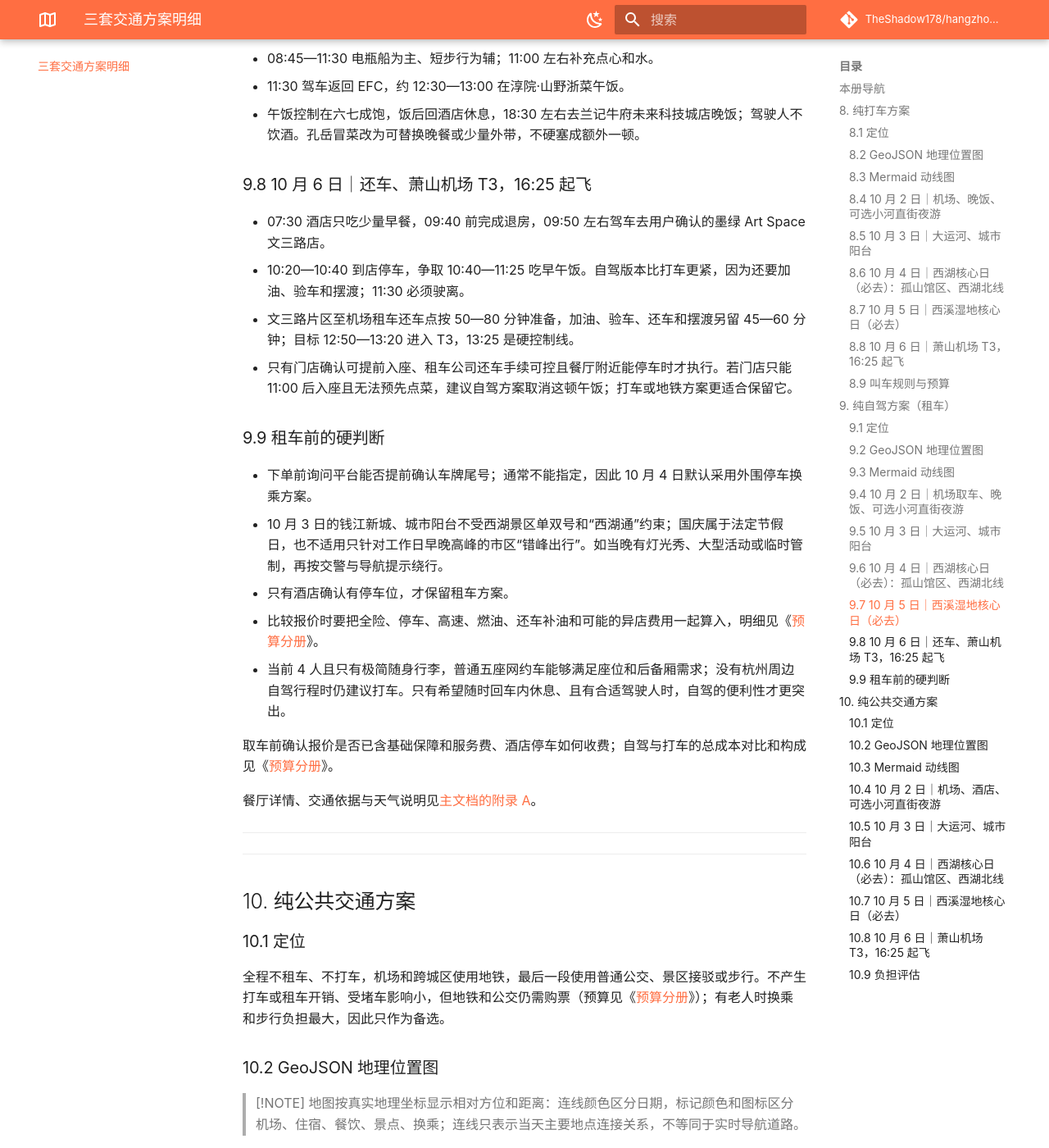
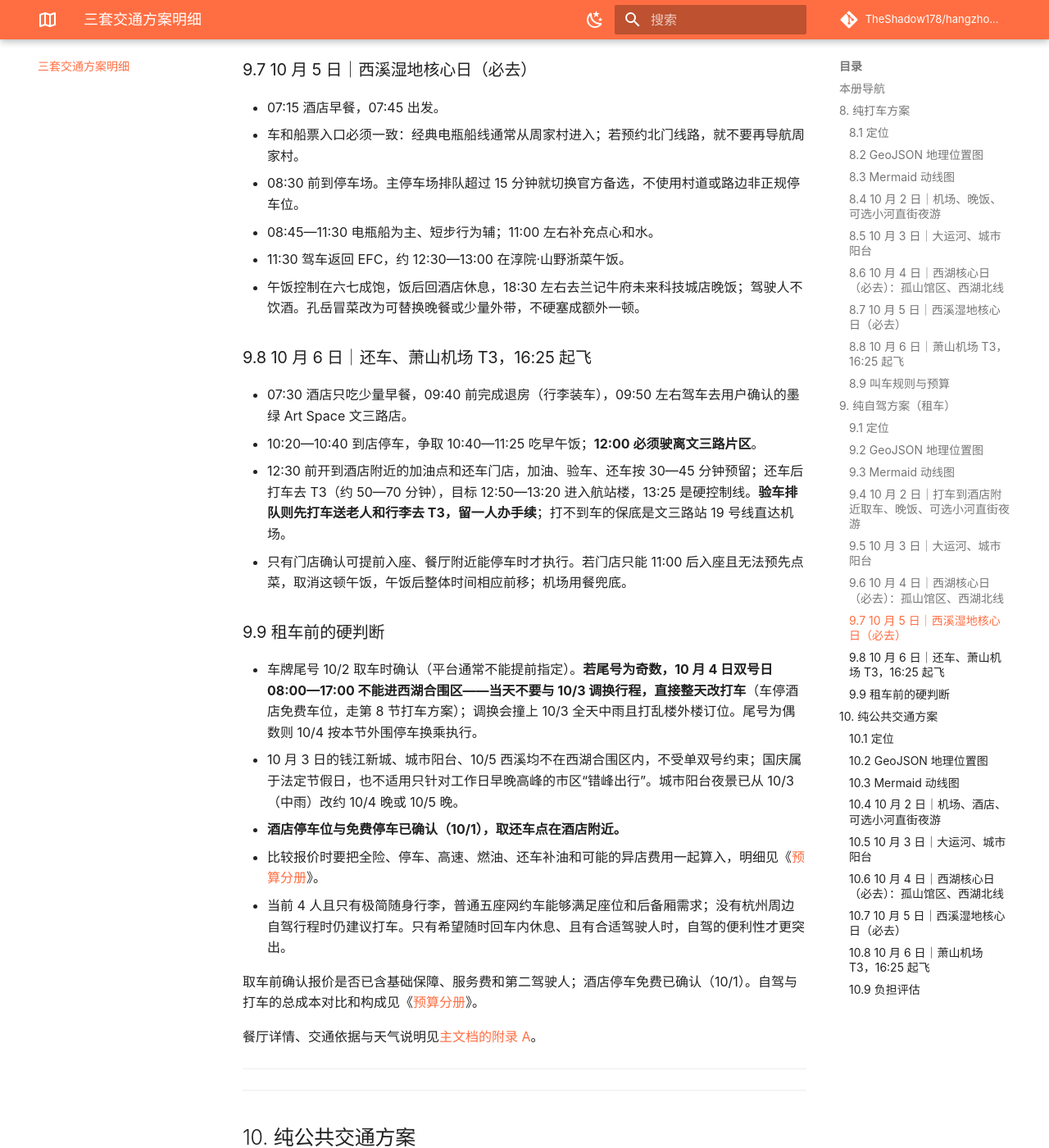
Before and after one commit to TheShadow178/hangzhou-trip, an MkDocs documentation site: the page built from docs/traffic.md, in a window 1280 px wide and 1400 px high, scrolled down 13400 px. Shown: the whole window at 82% size. Built offline with MkDocs 1.6.1 and Material for MkDocs 9.7.7, drawn with Linux system fonts in a browser that asks for light colours; comment, search, counter and statistics services are not loaded; some of the changed text lies outside the part shown.

Commit message:
落实租车细节：取还车点在酒店附近、停车免费；明确奇数尾号 10/4 改打车不换日
- 10/2 改为 T3 打车到酒店附近取车（确认门店不早于 17:30 关门，
  赶不上改约次日一早）；10/6 酒店附近加油还车后打车去机场，
  12:30 前还完、19 号线保底，同步更新自驾节动线图与 9.4/9.8
- 车牌尾号 10/2 取车时确认：奇数则 10/4 整天车停酒店改打车，
  不与 10/3 换日（楼外楼订位锁定、10/3 全天中雨宜室内）
- 酒店四晚停车免费已确认，budget 自驾口径同步更新
- 西溪门票明确为实名指定日期付费电子票，国庆船班可能约满，
  立即下单不等当天（线上 70/窗口 80）

````diff
--- a/docs/traffic.md
+++ b/docs/traffic.md
@@ -2,7 +2,7 @@
 
 > 本文是《[主文档](index.md)》第 8—10 章的独立分册。三套方案均保留完整逐日行程、餐厅、返程和风险说明，彼此不依赖，实际出行只需打开选中的一套。
 > 返回：[主文档](index.md) ｜ [预算文档](budget.md)（本分册不出现具体金额）
-> **2026-10-01：已确定租车，本次以第 9 节纯自驾方案为准；第 8、10 节保留为市内短驳与雨天备用。取车前务必核对车牌尾号与西湖单双号限行的匹配（主文档 6.2）。**
+> **2026-10-01：已确定租车，本次以第 9 节纯自驾方案为准；第 8、10 节保留为市内短驳与雨天备用。取还车点在酒店附近、酒店停车免费；10/2 从 T3 打车到取车点取车、10/6 酒店附近还车后打车去机场。车牌尾号 10/2 取车时确认：若为奇数，10/4（双号日）整天改打车，不调换行程（主文档 6.2）。**
 
 ## 本册导航
 
@@ -170,7 +170,7 @@
 
 ### 9.1 定位
 
-10 月 2 日在机场取车，10 月 6 日回机场还车；城区间由本人驾驶。景区内部仍要步行、坐船，遇法定管制时必须停车换乘官方接驳。因此这里的“纯自驾”是指不主动使用出租车或地铁，不代表汽车能驶入每个景点。
+**10/1 确认：取还车点均在酒店附近（非机场门店），酒店住客停车免费。**10 月 2 日落地后打车至取车点取车、再开回酒店；10 月 6 日在酒店附近加油还车后打车去机场（文三路 19 号线保底）。城区间由本人驾驶；景区内部仍要步行、坐船，遇法定管制时必须停车换乘官方接驳。因此这里的“纯自驾”是指行程主体自驾（仅机场两端各用一程打车），不代表汽车能驶入每个景点。
 
 车内舒适，但西湖的单双号、限量通行和停车问题非常实际。老人同行时可选，但整体仍不如纯打车省心。
 
@@ -193,7 +193,7 @@
 flowchart TB
   subgraph C02["10 月 2 日 · 取车与可选夜游"]
     direction LR
-    C02A(["✈️ 萧山机场"]) --> C02B(["🚙 取车"])
+    C02A(["✈️ 萧山机场"]) -->|打车| C02B(["🚙 酒店附近取车"])
     C02B -->|自驾| C02C(["🏨 海创园酒店"])
     C02C --> C02D(["🍜 EFC 停车·新榆园"])
     C02D -.->|条件满足才去| C02E(["🅿️ 小河直街外围停车"])
@@ -231,8 +231,8 @@
   subgraph C06["10 月 6 日 · 还车与返程"]
     direction LR
     C06A(["🏨 酒店退房"]) -->|自驾| C06B(["🍜 墨绿 Art Space 文三路店"])
-    C06B --> C06C(["🚙 加油·机场还车"])
-    C06C -->|门店摆渡| C06D(["✈️ 萧山机场 T3"])
+    C06B --> C06C(["🚙 酒店附近加油还车"])
+    C06C -->|打车/19 号线| C06D(["✈️ 萧山机场 T3"])
   end
   C02F -.->|次日| C03A
   C03G -.->|次日| C04A
@@ -255,10 +255,11 @@
   style C06 fill:#fafafa,stroke:#cbd5e1,stroke-width:1.5px,color:#475569
 ```
 
-### 9.4 10 月 2 日｜机场取车、晚饭、可选小河直街夜游
+### 9.4 10 月 2 日｜打车到酒店附近取车、晚饭、可选小河直街夜游
 
-- 落地后取车，检查车牌尾号、ETC、油量、保险、第二驾驶人和异地违章处理规则。
-- 机场到酒店按 90—120 分钟准备；入住时登记车牌并确认停车是否免费。
+- 15:05 落地、取完行李后打车到酒店附近的取车点（机场到未来科技城约 50—70 分钟）；**取车前确认门店当天关门时间不早于 17:30，赶不上就改约 10/3 一早取车，当晚打车往返新榆园**。
+- 取车时检查车牌尾号（拍照发给家人/填入主文档 7.6）、ETC、油量、保险、第二驾驶人和异地违章处理规则，车身伤况拍照留底。
+- 开车到酒店约 10 分钟；入住时登记车牌，**住客停车已确认免费**。
 - 17:30 左右驾车去 EFC 商业停车场，在新榆园（EFC 欧美金融城欧洲中心 T10 区 1 楼 101—103 号）吃晚饭。
 
 满足“19:00 前吃完、老人状态好、无明显降雨、驾驶人不饮酒”四个条件，再去小河直街：
@@ -306,20 +307,20 @@
 
 ### 9.8 10 月 6 日｜还车、萧山机场 T3，16:25 起飞
 
-- 07:30 酒店只吃少量早餐，09:40 前完成退房，09:50 左右驾车去用户确认的墨绿 Art Space 文三路店。
-- 10:20—10:40 到店停车，争取 10:40—11:25 吃早午饭。自驾版本比打车更紧，因为还要加油、验车和摆渡；11:30 必须驶离。
-- 文三路片区至机场租车还车点按 50—80 分钟准备，加油、验车、还车和摆渡另留 45—60 分钟；目标 12:50—13:20 进入 T3，13:25 是硬控制线。
-- 只有门店确认可提前入座、租车公司还车手续可控且餐厅附近能停车时才执行。若门店只能 11:00 后入座且无法预先点菜，建议自驾方案取消这顿午饭；打车或地铁方案更适合保留它。
+- 07:30 酒店只吃少量早餐，09:40 前完成退房（行李装车），09:50 左右驾车去用户确认的墨绿 Art Space 文三路店。
+- 10:20—10:40 到店停车，争取 10:40—11:25 吃早午饭；**12:00 必须驶离文三路片区**。
+- 12:30 前开到酒店附近的加油点和还车门店，加油、验车、还车按 30—45 分钟预留；还车后打车去 T3（约 50—70 分钟），目标 12:50—13:20 进入航站楼，13:25 是硬控制线。**验车排队则先打车送老人和行李去 T3，留一人办手续**；打不到车的保底是文三路站 19 号线直达机场。
+- 只有门店确认可提前入座、餐厅附近能停车时才执行。若门店只能 11:00 后入座且无法预先点菜，取消这顿午饭，午饭后整体时间相应前移；机场用餐兜底。
 
 ### 9.9 租车前的硬判断
 
-- 下单前询问平台能否提前确认车牌尾号；通常不能指定，因此 10 月 4 日默认采用外围停车换乘方案。
-- 10 月 3 日的钱江新城、城市阳台不受西湖景区单双号和“西湖通”约束；国庆属于法定节假日，也不适用只针对工作日早晚高峰的市区“错峰出行”。如当晚有灯光秀、大型活动或临时管制，再按交警与导航提示绕行。
-- 只有酒店确认有停车位，才保留租车方案。
+- 车牌尾号 10/2 取车时确认（平台通常不能提前指定）。**若尾号为奇数，10 月 4 日双号日 08:00—17:00 不能进西湖合围区——当天不要与 10/3 调换行程，直接整天改打车**（车停酒店免费车位，走第 8 节打车方案）；调换会撞上 10/3 全天中雨且打乱楼外楼订位。尾号为偶数则 10/4 按本节外围停车换乘执行。
+- 10 月 3 日的钱江新城、城市阳台、10/5 西溪均不在西湖合围区内，不受单双号约束；国庆属于法定节假日，也不适用只针对工作日早晚高峰的市区“错峰出行”。城市阳台夜景已从 10/3（中雨）改约 10/4 晚或 10/5 晚。
+- **酒店停车位与免费停车已确认（10/1），取还车点在酒店附近。**
 - 比较报价时要把全险、停车、高速、燃油、还车补油和可能的异店费用一起算入，明细见《[预算分册](budget.md#24-自驾的额外成本)》。
 - 当前 4 人且只有极简随身行李，普通五座网约车能够满足座位和后备厢需求；没有杭州周边自驾行程时仍建议打车。只有希望随时回车内休息、且有合适驾驶人时，自驾的便利性才更突出。
 
-取车前确认报价是否已含基础保障和服务费、酒店停车如何收费；自驾与打车的总成本对比和构成见《[预算分册](budget.md#2-交通费用打车与自驾)》。
+取车前确认报价是否已含基础保障、服务费和第二驾驶人；酒店停车免费已确认（10/1）。自驾与打车的总成本对比和构成见《[预算分册](budget.md#2-交通费用打车与自驾)》。
 
 餐厅详情、交通依据与天气说明见[主文档的附录 A](index.md#附录-a餐饮地点天气与交通核验)。
 
````
Also changed, not shown: docs/budget.md (+4 -4 lines), docs/index.md (+17 -14 lines).
